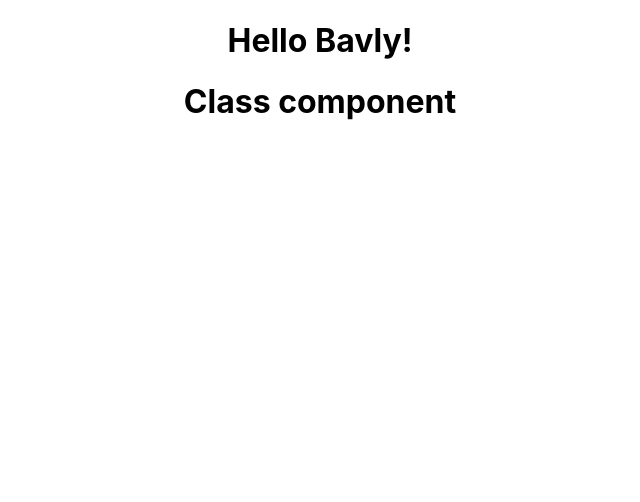
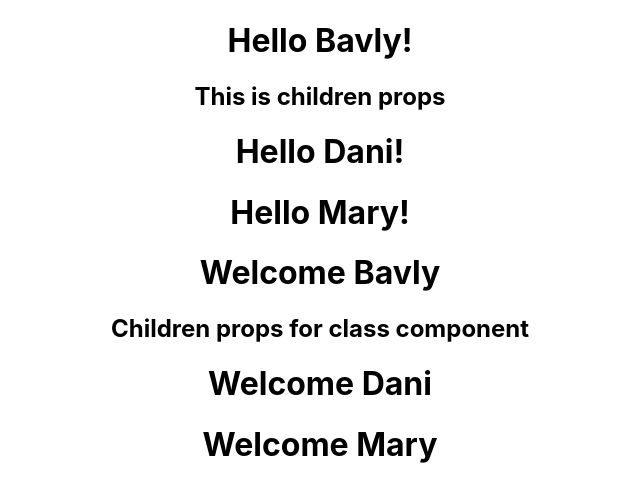
Before and after one commit to bavShehata/brushing-on-react, a React (Create React App) app in the folder hello-world/: page / in a window 1280 px wide. Shown: the top 502 px of the page, without its empty margins (320-960 px from the left). Built offline with nearby package versions, Linux system fonts and the light colour scheme.

Commit message:
props and children

```diff
--- a/hello-world/src/App.js
+++ b/hello-world/src/App.js
@@ -2,12 +2,22 @@ import logo from "./logo.svg";
 import "./App.css";
 import Greet from "./components/Greet";
 import Welcome from "./components/Welcome";
+import Hello from "./components/Hello";
 
 function App() {
   return (
     <div className="App">
-      <Greet />
-      <Welcome />
+      <Greet name="Bavly">
+        <h2>This is children props</h2>
+      </Greet>
+      <Greet name="Dani" />
+      <Greet name="Mary" />
+      <Welcome name="Bavly">
+        <h2>Children props for class component</h2>
+      </Welcome>
+      <Welcome name="Dani" />
+      <Welcome name="Mary" />
+      {/* <Hello /> */}
     </div>
   );
 }
--- a/hello-world/src/components/Greet.js
+++ b/hello-world/src/components/Greet.js
@@ -1,5 +1,11 @@
-import React from "react";
+import React, { Fragment } from "react";
 
-const Greet = () => <h1>Hello Bavly!</h1>;
-
+const Greet = (props) => {
+  return (
+    <>
+      <h1>Hello {props.name}!</h1>
+      {props.children}
+    </>
+  );
+};
 export default Greet;
--- /dev/null
+++ b/hello-world/src/components/Hello.js
@@ -0,0 +1,15 @@
+import React from "react";
+
+const Hello = () => {
+  return (
+    // <div>
+    //   <h1>Hello Bavly</h1>
+    // </div>
+    React.createElement(
+      "div",
+      { id: "hello", className: "dummyClass" },
+      React.createElement("h1", null, "Hello Bavly")
+    )
+  );
+};
+export default Hello;
--- a/hello-world/src/components/Welcome.js
+++ b/hello-world/src/components/Welcome.js
@@ -1,7 +1,12 @@
 import React, { Component } from "react";
 
 class Welcome extends Component {
-  render = () => <h1>Class component</h1>;
+  render = () => (
+    <>
+      <h1>Welcome {this.props.name}</h1>
+      {this.props.children}
+    </>
+  );
 }
 
 export default Welcome;
```
